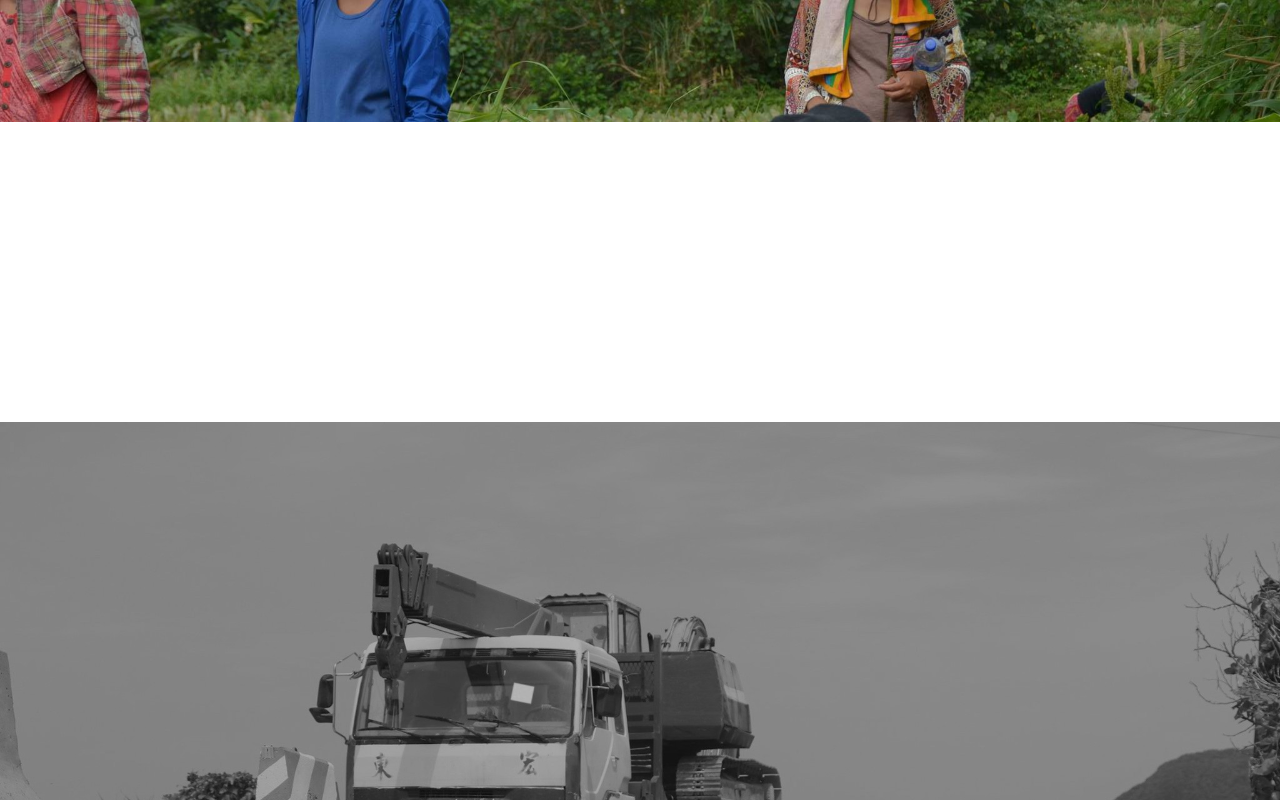
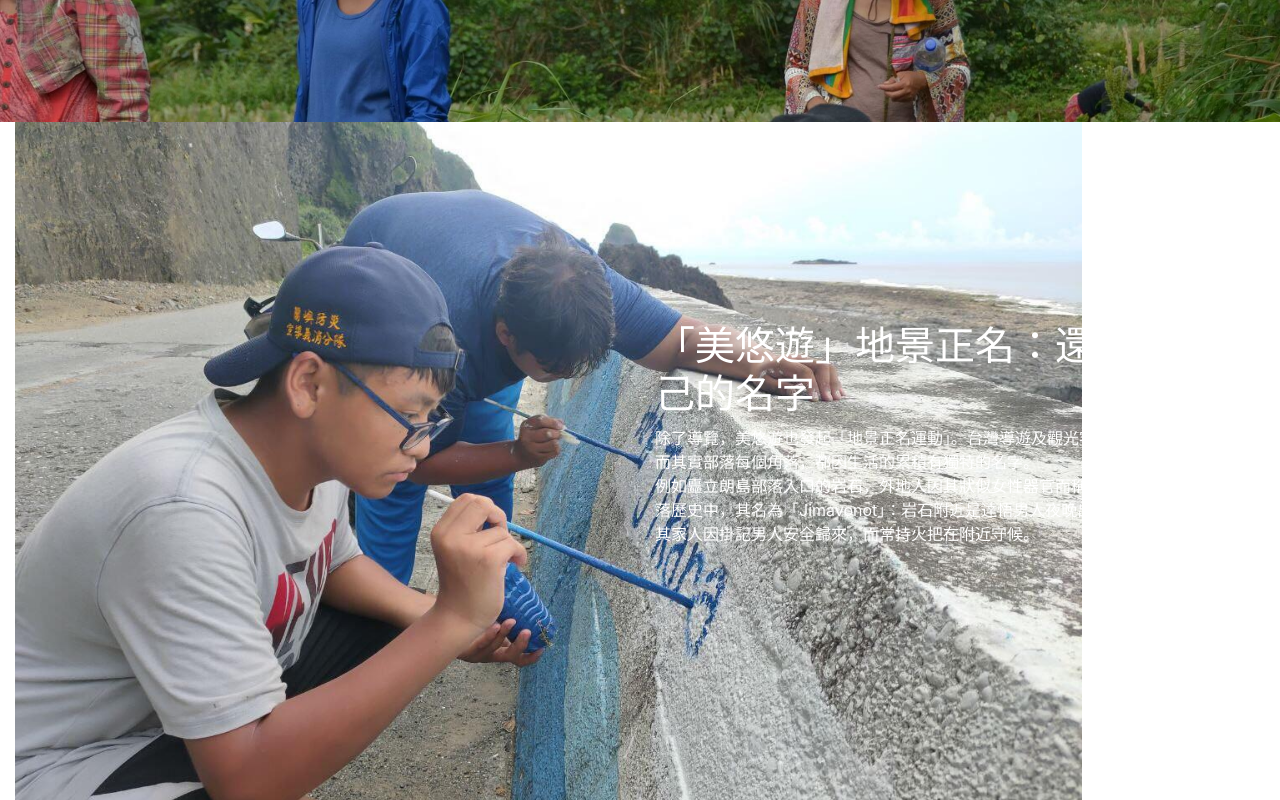
Before and after one commit to jennabanana/jennabanana.github.io, a plain HTML site: page index.html in a window 1280 px wide. Shown: the part 5500-6300 px from the top of the page. Drawn offline with nearby package versions, Linux system fonts and the light colour scheme.

Commit message:
Update index.html

```diff
--- a/index.html
+++ b/index.html
@@ -177,11 +177,13 @@
     </div>
 
     <div id="meyyoyow２" class="container-fluid">
-        <div class="row" style="height: 300px">
-            <div class="col-3"></div>
+        <div class="row" style="height: 800px">
+            <div class="col-6">
+                 <img src="assets/pic6.jpeg" style="height: 800px;">
+            </div>
             <div class="col-6" style="padding-top: 200px;color:white">
                 <h1>「美悠遊」地景正名：還給島嶼自己的名字</h1>
-                <p>除了導覽，美悠遊也發起「地景正名運動」，</p>
+                <p>除了導覽，美悠遊也發起「地景正名運動」。台灣導遊及觀光客幫島上景點取名字，然而其實部落每個角落，都因生活的累積有獨特的名字。<br>例如矗立朗島部落入口的岩石，外地人因其狀似女性器官而稱之「玉女岩」，但是在部落歷史中，其名為「Jimavonot」：岩石附近是達悟男人夜晚出海抓魚後上岸的地點，其家人因掛記男人安全歸來，而常持火把在附近守候。</p>
             </div>
         </div>
     </div>
```
